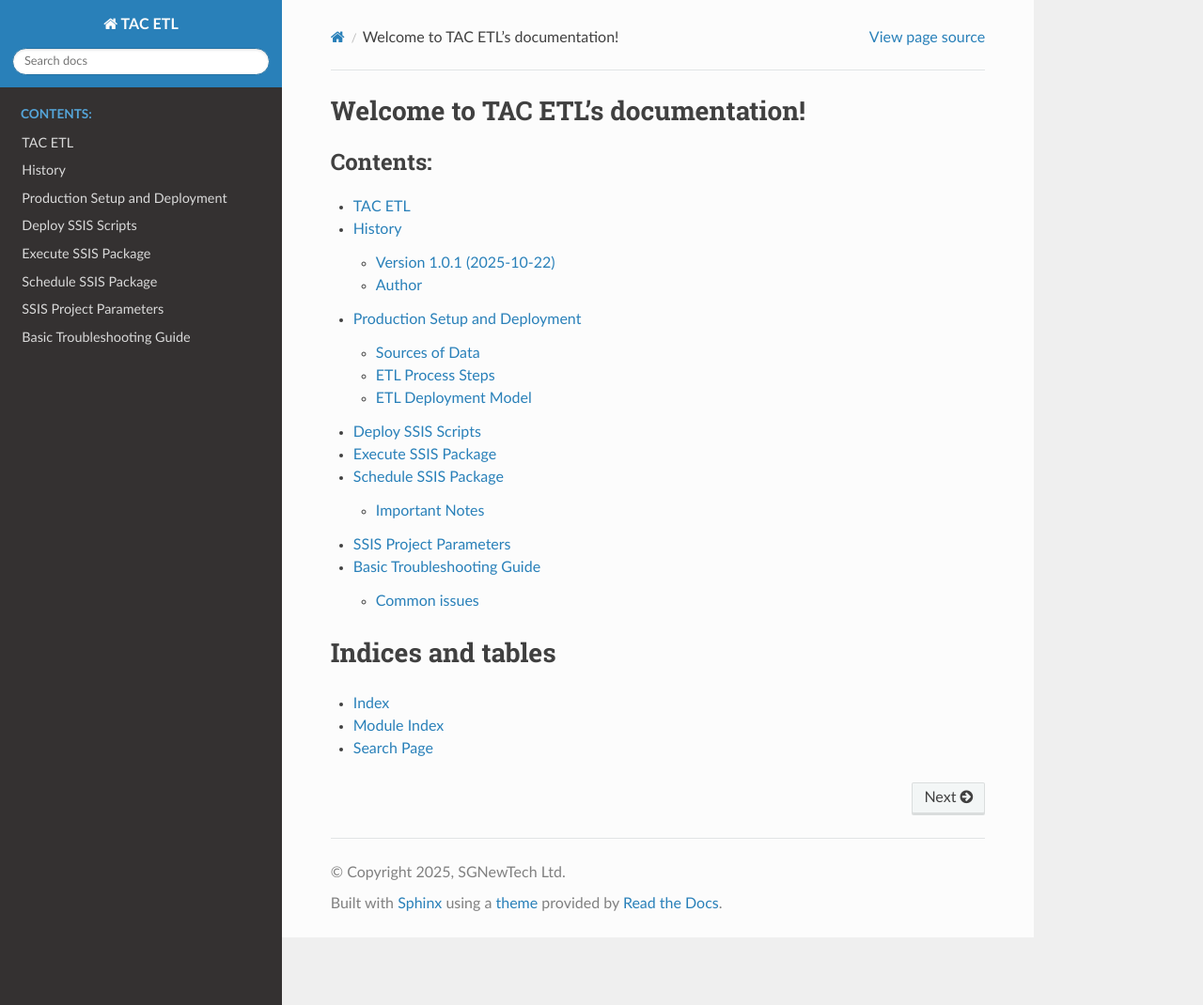
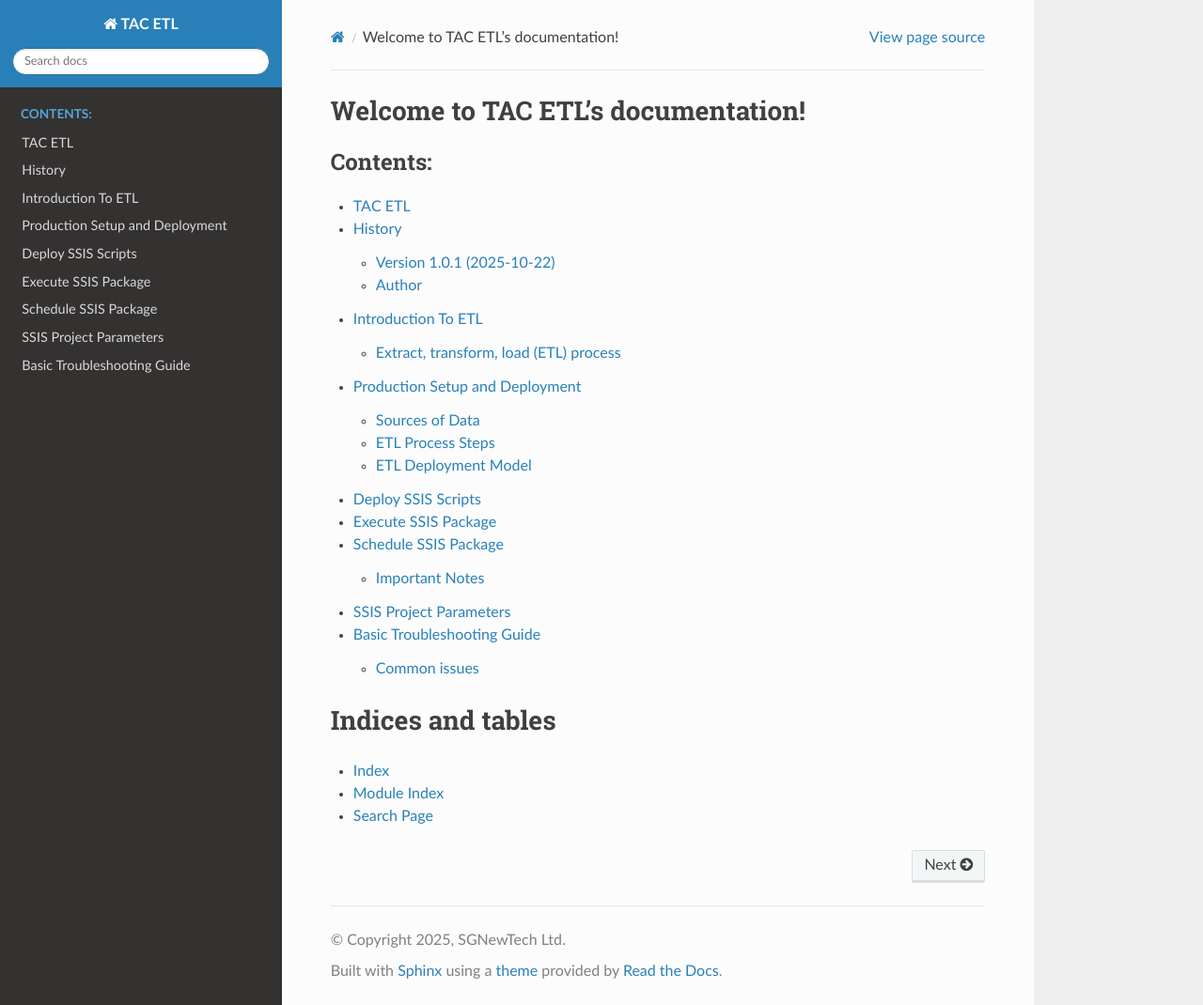
Before and after one commit to stevenyaga/tac-etl, a Sphinx documentation site: the page built from docs/index.rst, in a window 1280 px wide and 1070 px high. Shown: the whole window at 94% size. Built offline with Sphinx 7.4.7 and the Read the Docs theme 3.1.0, drawn with Linux system fonts in a browser that asks for light colours; part of the change alters nothing that is shown.

Commit message:
docs: Update doccs

```diff
--- a/docs/index.rst
+++ b/docs/index.rst
@@ -12,6 +12,7 @@ Welcome to TAC ETL's documentation!
 
    README
    HISTORY
+   introduction
    deployment-setup
    deploy-ssis
    execute-package
--- /dev/null
+++ b/docs/introduction.rst
@@ -0,0 +1,32 @@
+===================
+Introduction To ETL
+===================
+
+Extract, transform, load (ETL) process
+--------------------------------------
+
+
+Extract, transform, load (ETL) is a data integration process that consolidates data from diverse sources into a unified data store. During the transformation phase, data is modified according to business rules using a specialized engine. This often involves staging tables that temporarily hold data as it is processed and ultimately loaded into its destination.
+
+
+.. image:: _static/images/etl.png
+	:width: 600
+	:alt: ETL Overview
+
+The data transformation that takes place usually involves various operations, such as filtering, sorting, aggregating, joining data, cleaning data, deduplicating, and validating data.
+
+
+Data flow and control flow
+==========================
+
+In the context of data pipelines, the control flow ensures the orderly processing of a set of tasks. To enforce the correct processing order of these tasks, precedence constraints are used. You can think of these constraints as connectors in a workflow diagram, as shown in the image below. Each task has an outcome, such as success, failure, or completion. Any subsequent task doesn't initiate processing until its predecessor has completed with one of these outcomes.
+
+Control flows execute data flows as a task. In a data flow task, data is extracted from a source, transformed, or loaded into a data store. The output of one data flow task can be the input to the next data flow task, and data flows can run in parallel. Unlike control flows, you can't add constraints between tasks in a data flow. You can, however, add a data viewer to observe the data as it is processed by each task.
+
+
+.. image:: _static/images/control-flow-data-flow.png
+	:width: 600
+	:alt: ETL Overview
+
+
+In the diagram, there are several tasks within the control flow, one of which is a data flow task. One of the tasks is nested within a container. Containers can be used to provide structure to tasks, providing a unit of work. One such example is for repeating elements within a collection, such as files in a folder or database statements
```
Also changed, not shown: docs/_static/images/control-flow-data-flow.png (added), docs/_static/images/etl.png (added).
